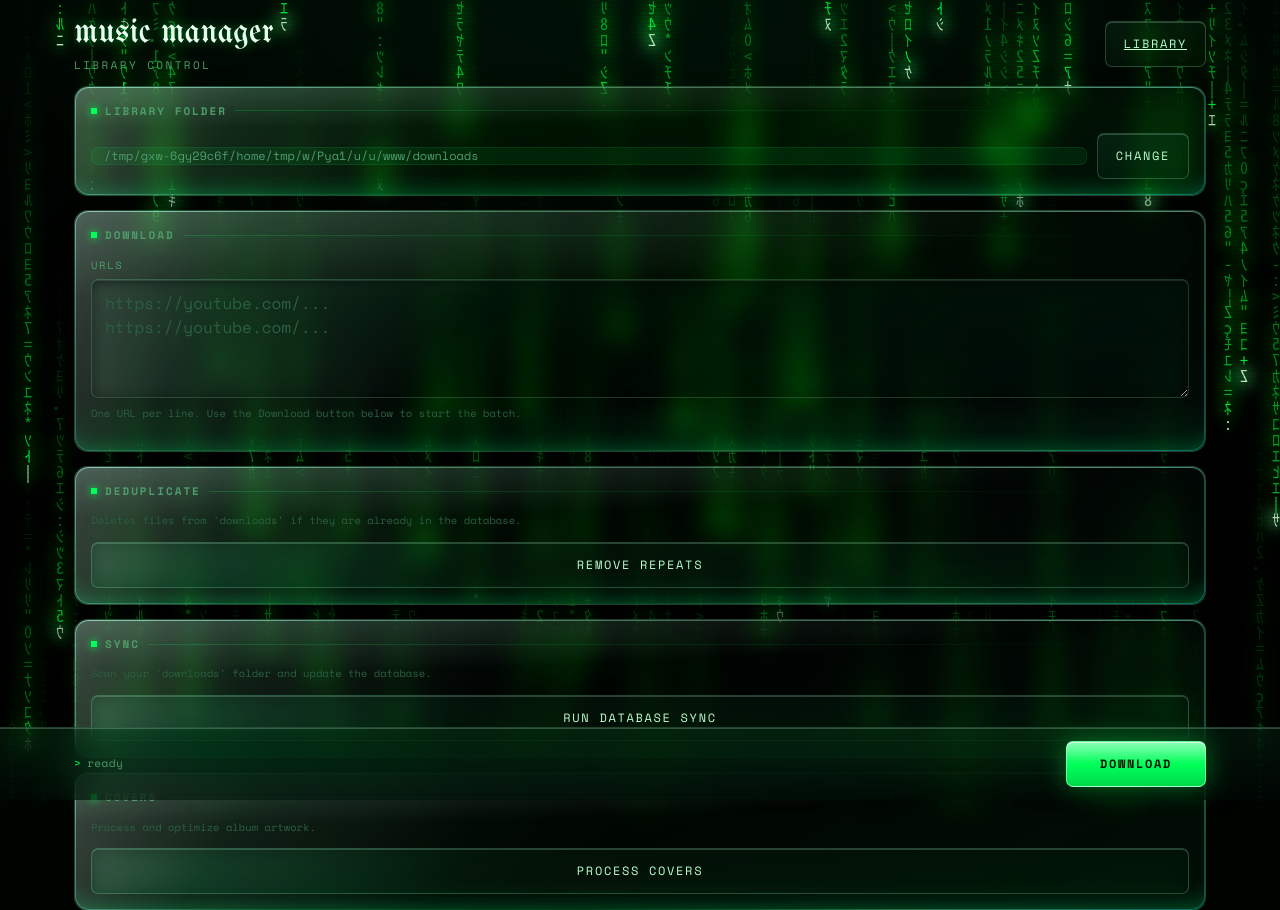
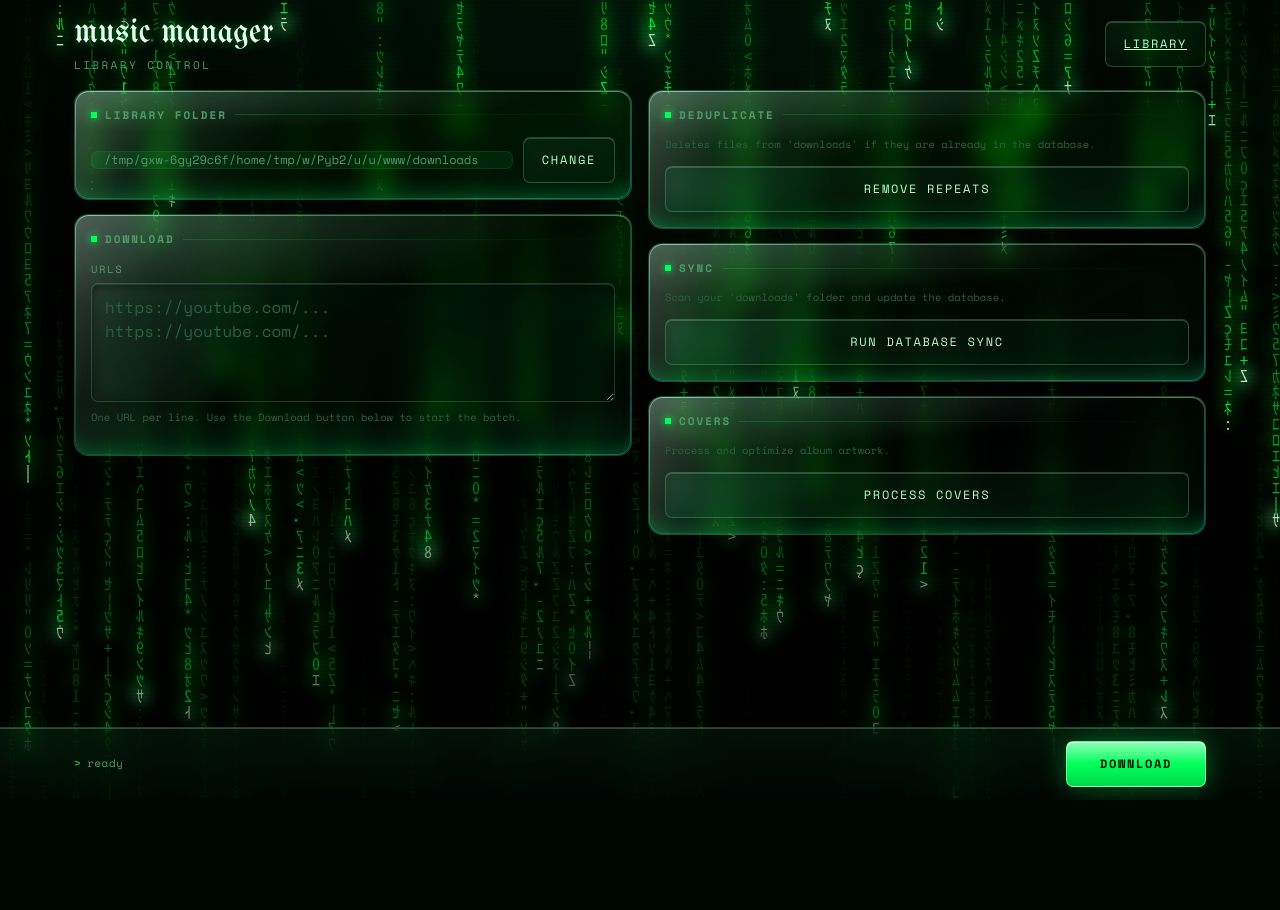
Before and after one commit to bohrtein/Youtube-Mp3-Downloader, a Flask app: page / in a window 1280 px wide. Shown: the top 910 px of the page. After the commit the page ends 800 px from the top, so only its background shows below. Run offline with Flask 3, Linux system fonts and the light colour scheme; data that the repository does not hold is empty; some libraries are stand-ins or nearby versions.

Commit message:
Split the dashboard into two columns on desktop
Every panel was full-shell-width regardless of viewport, so on a wide
monitor a single textarea or button would stretch to ~1150px, feeling
oversized. Wraps the panels in matrix's own mx-stack/mx-col (already
in matrix.css, just unused here): folder+download in one column,
dedupe/sync/covers in the other. That component is a no-op below
900px, so phone layout is byte-for-byte the same single-column stack
as before -- only the desktop view changes.

Co-Authored-By: Claude Sonnet 5 <noreply@anthropic.com>

```diff
--- a/templates/main.html
+++ b/templates/main.html
@@ -27,6 +27,8 @@
         <a class="mx-btn" href="{{ url_for('library_view') }}">Library</a>
     </div>
 
+    <div class="mx-stack">
+        <div class="mx-col">
             <section class="mx-panel mx-glass">
                 <h2 class="mx-panel-title">library folder</h2>
                 <div style="display:flex; align-items:center; gap:10px;">
@@ -45,7 +47,9 @@
                     <p class="mx-hint">One URL per line. Use the Download button below to start the batch.</p>
                 </div>
             </section>
+        </div>
 
+        <div class="mx-col">
             <section class="mx-panel mx-glass">
                 <h2 class="mx-panel-title">deduplicate</h2>
                 <p class="mx-hint" style="margin-bottom:14px;">Deletes files from 'downloads' if they are already in the database.</p>
@@ -63,6 +67,8 @@
                 <p class="mx-hint" style="margin-bottom:14px;">Process and optimize album artwork.</p>
                 <button class="mx-btn mx-btn-wide" type="button" onclick="startAction('processCovers')">Process Covers</button>
             </section>
+        </div>
+    </div>
 
     <section class="mx-panel mx-glass" id="progressContainer" hidden>
         <h2 class="mx-panel-title">progress</h2>
```
Lines whose indentation alone changed are shown as unchanged.
